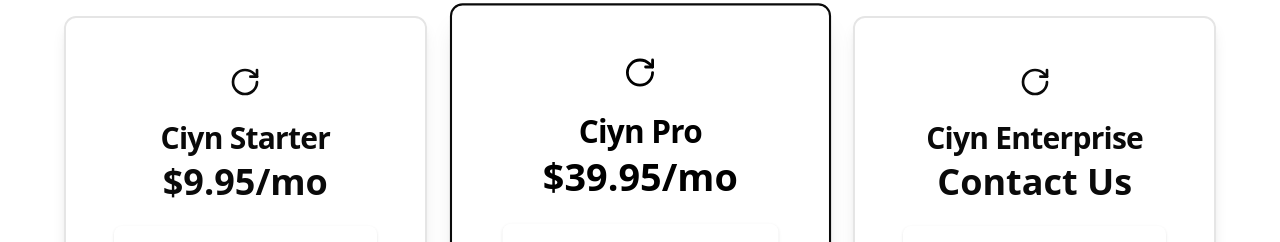
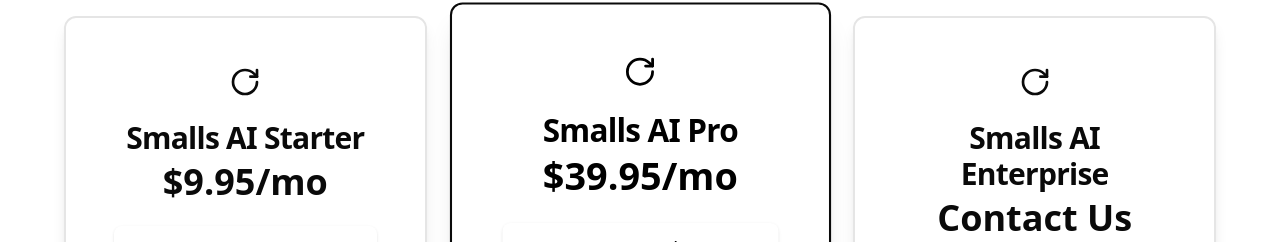
Before and after one commit to prtkahlwt/ai-calling-bolna, a Next.js app: page /pricing in a window 1280 px wide. Shown: the part 229-471 px from the top of the page. Built offline with nearby package versions, Linux system fonts and the light colour scheme; no server answers.

Commit message:
Update page.tsx

```diff
--- a/src/app/pricing/page.tsx
+++ b/src/app/pricing/page.tsx
@@ -27,11 +27,11 @@
       </h1>
 
       <div className="grid grid-cols-1 md:grid-cols-2 lg:grid-cols-3 gap-8 max-w-6xl w-full">
-        {/* Ciyn Starter Card */}
+        {/* Smalls AI Starter Card */}
         <Card className="flex flex-col items-center p-6 border-2 border-border shadow-lg rounded-xl transition-all duration-300 hover:shadow-2xl hover:-translate-y-1">
           <CardHeader className="w-full text-center pb-6">
             <RotateCw className="h-8 w-8 text-brand-blue mb-4 mx-auto" />
-            <CardTitle className="text-3xl font-bold mb-2">Ciyn Starter</CardTitle>
+            <CardTitle className="text-3xl font-bold mb-2">Smalls AI Starter</CardTitle>
             <p className="text-4xl font-extrabold text-foreground">$9.95/mo</p>
           </CardHeader>
           <CardContent className="w-full flex flex-col items-center pt-0">
@@ -50,13 +50,13 @@
           </CardContent>
         </Card>
 
-        {/* Ciyn Pro Card (Highlighted) */}
+        {/* Smalls AI Pro Card (Highlighted) */}
         <Card className="flex flex-col items-center p-6 bg-gradient-to-br from-brand-blue-dark to-brand-blue-light border-2 border-brand-blue-dark shadow-xl rounded-xl transform scale-105 transition-all duration-300 hover:scale-105 hover:shadow-2xl">
           <CardHeader className="w-full text-center pb-6">
             {/* FIX: Change icon color to text-black */}
             <RotateCw className="h-8 w-8 text-black mb-4 mx-auto" />
             {/* FIX: Change title color to text-black */}
-            <CardTitle className="text-3xl font-bold mb-2 text-black">Ciyn Pro</CardTitle>
+            <CardTitle className="text-3xl font-bold mb-2 text-black">Smalls AI Pro</CardTitle>
             {/* FIX: Change price color to text-black */}
             <p className="text-4xl font-extrabold text-black">$39.95/mo</p>
           </CardHeader>
@@ -78,11 +78,11 @@
           </CardContent>
         </Card>
 
-        {/* Ciyn Enterprise Card */}
+        {/* Smalls AI Enterprise Card */}
         <Card className="flex flex-col items-center p-6 border-2 border-border shadow-lg rounded-xl transition-all duration-300 hover:shadow-2xl hover:-translate-y-1">
           <CardHeader className="w-full text-center pb-6">
             <RotateCw className="h-8 w-8 text-brand-blue mb-4 mx-auto" />
-            <CardTitle className="text-3xl font-bold mb-2">Ciyn Enterprise</CardTitle>
+            <CardTitle className="text-3xl font-bold mb-2">Smalls AI Enterprise</CardTitle>
             <p className="text-4xl font-extrabold text-foreground">Contact Us</p>
           </CardHeader>
           <CardContent className="w-full flex flex-col items-center pt-0">
```
